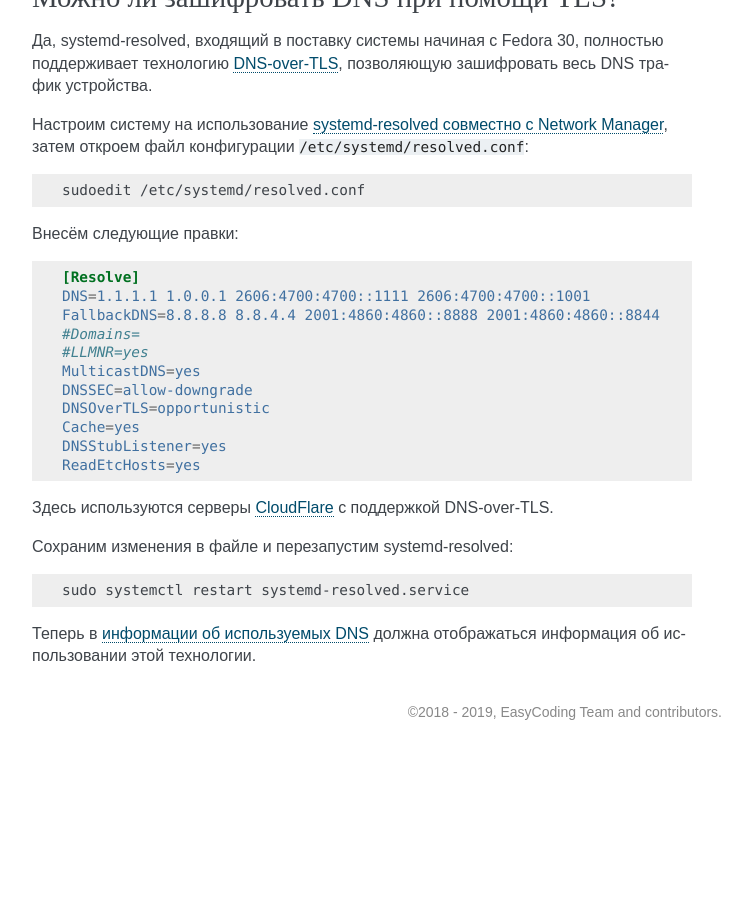
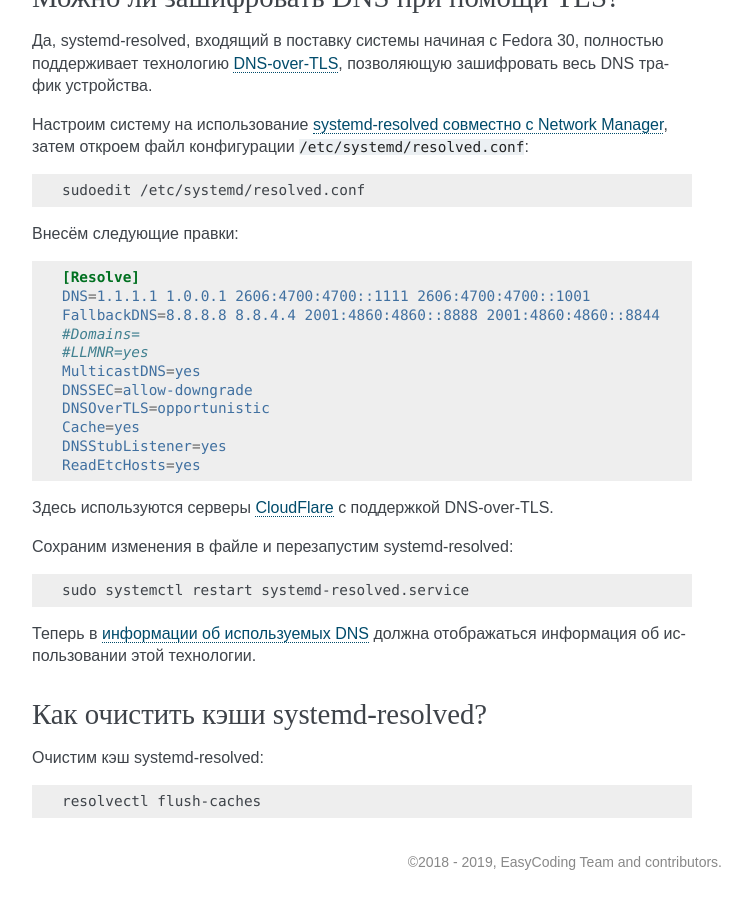
Before and after one commit to RussianFedora/FAQ, a Sphinx documentation site: the page built from source/networking.rst, in a window 1280 px wide and 900 px high, scrolled down 8365 px. Shown: the whole window, without its empty margins (388-1137 px from the left). Built offline with Sphinx 7.4.7, drawn with Linux system fonts in a browser that asks for light colours; before the commit the page ends 9115 px from its top, so only the background shows below that; some of the changed text lies outside the part shown.

Commit message:
Added question about flushing resolved caches.

```diff
--- a/source/networking.rst
+++ b/source/networking.rst
@@ -500,3 +500,15 @@ DHCP сервер провайдера способен выдавать пом
     sudo systemctl restart systemd-resolved.service
 
 Теперь в :ref:`информации об используемых DNS <resolved-status>` должна отображаться информация об использовании этой технологии.
+
+.. index:: network, dns, resolv.conf, resolver, resolved, cache, flush
+.. _resolved-flush:
+
+Как очистить кэши systemd-resolved?
+======================================
+
+Очистим кэш systemd-resolved:
+
+.. code-block:: text
+
+    resolvectl flush-caches
```
